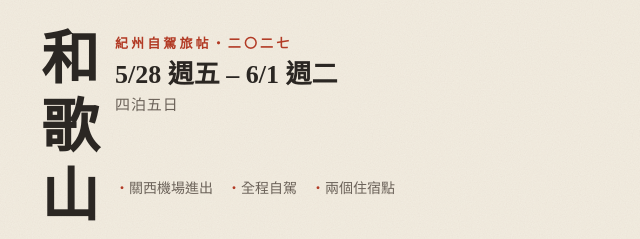
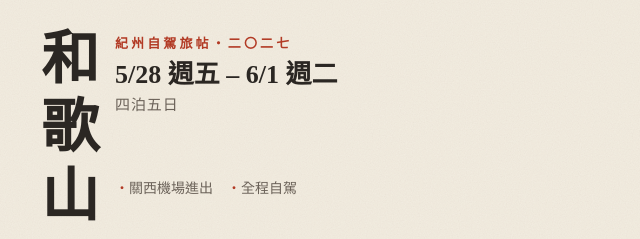
Before and after one commit to mayaluu/wakayama, a plain HTML site: page index.html in a window 1280 px wide. Shown: the top 239 px of the page, 243-883 px from the left. Drawn offline with nearby package versions, Linux system fonts and the light colour scheme.

Commit message:
Update index.html

```diff
--- a/index.html
+++ b/index.html
@@ -261,7 +261,7 @@ nav.tabs{z-index:1000}
         <div class="eyebrow">紀州自駕旅帖・二〇二七</div>
         <p class="dates">5/28 週五 – 6/1 週二<small>四泊五日</small></p>
       </div>
-      <div class="facts"><span>關西機場進出</span><span>全程自駕</span><span>兩個住宿點</span></div>
+      <div class="facts"><span>關西機場進出</span><span>全程自駕</span></div>
       <div class="status-row"><span class="count" id="count"></span><span class="sync" id="sync">連線中…</span></div>
     </div>
   </div>
```
